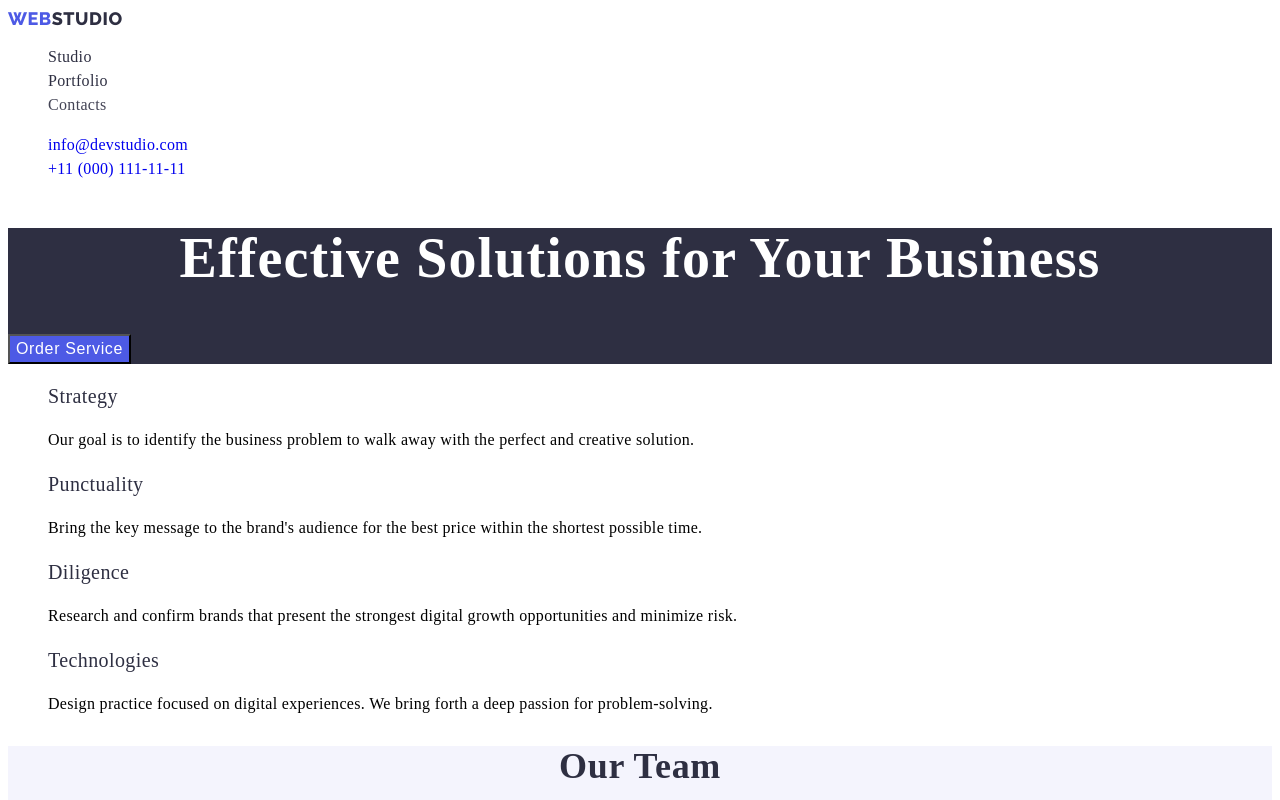
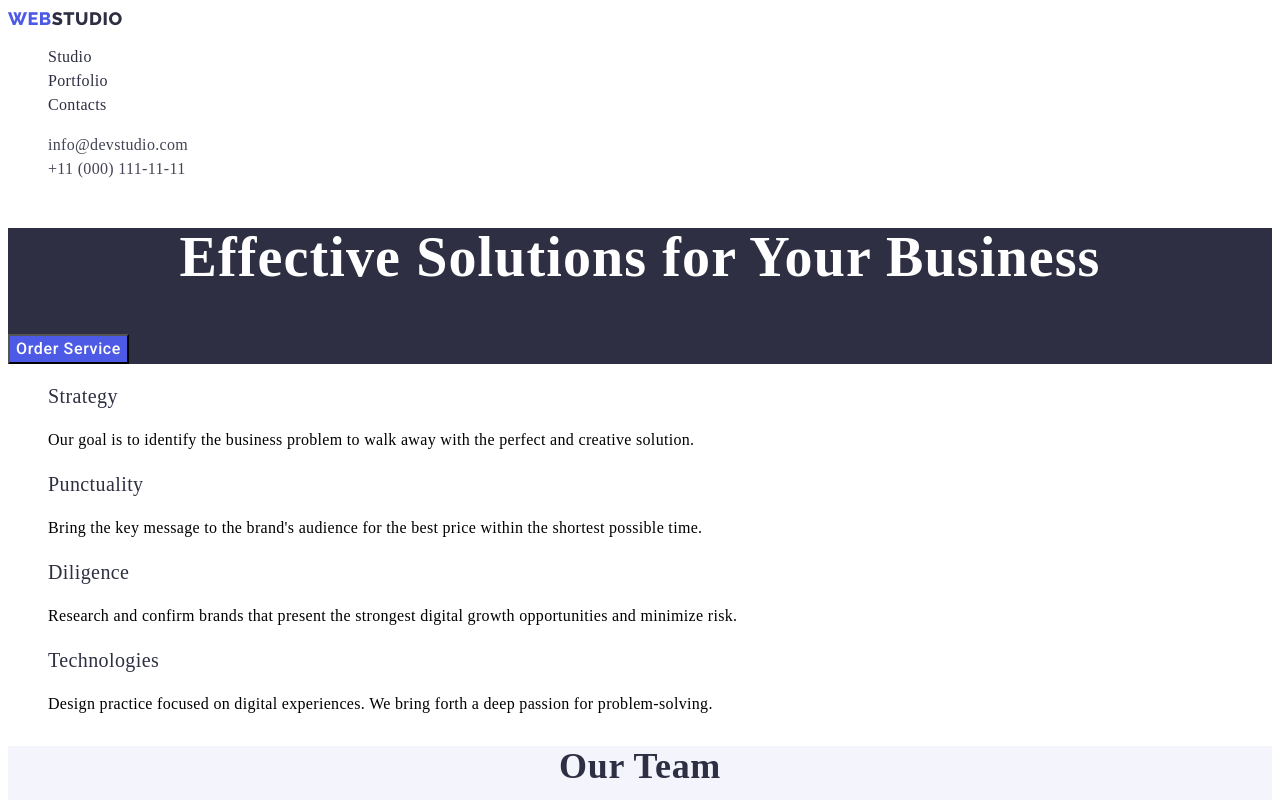
Before and after one commit to Shahats/goit-markup-hw-02, a plain HTML site: page index.html in a window 1280 px wide. Shown: the top 800 px of the page. Drawn offline with Linux system fonts and the light colour scheme.

Commit message:
five fine

```diff
--- a/css/styles.css
+++ b/css/styles.css
@@ -74,7 +74,7 @@
     font-size: 16px;
     line-height: 24px;
     letter-spacing: 0.02em;
-    color: #434455;
+    color: var(--text-title-color);
 }
 
 .cont:hover,
@@ -97,10 +97,11 @@
         font-size: 16px;
         line-height: 24px;
         letter-spacing: 0.02em;
+        color: #434455;
 }
 .address-link:hover,
 .address-link:focus {
-    color: #FF0000;
+    color: #404bbf;
 }
 
 /*hero image*/
@@ -112,23 +113,29 @@
 .hero-title {
     font-weight: 700;
     font-size: 56px;
-    line-height: 60px;
+    line-height: 1.07;
     text-align: center;
     letter-spacing: 0.02em;
     color: var(--white-color);
 }
 
 .hero-button {
+    font-family: 'Roboto', sans-serif;
     background: #4D5AE5;
+        font-weight: 500;
+        font-size: 16px;
+        line-height: 1.5;
+        letter-spacing: 0.04em;
+        color: var(--white-color);
+        cursor: pointer;
 }
 
-.hero-button-text {
-    font-weight: 500;
-    font-size: 16px;
-    line-height: 24px;
-    letter-spacing: 0.04em;
-    color: var(--white-color);
+.hero-button:hover,
+.hero-button:focus {
+    background-color: #404BBF;
 }
+
+.hero-button-text {}
 
 /*description*/
 
```
